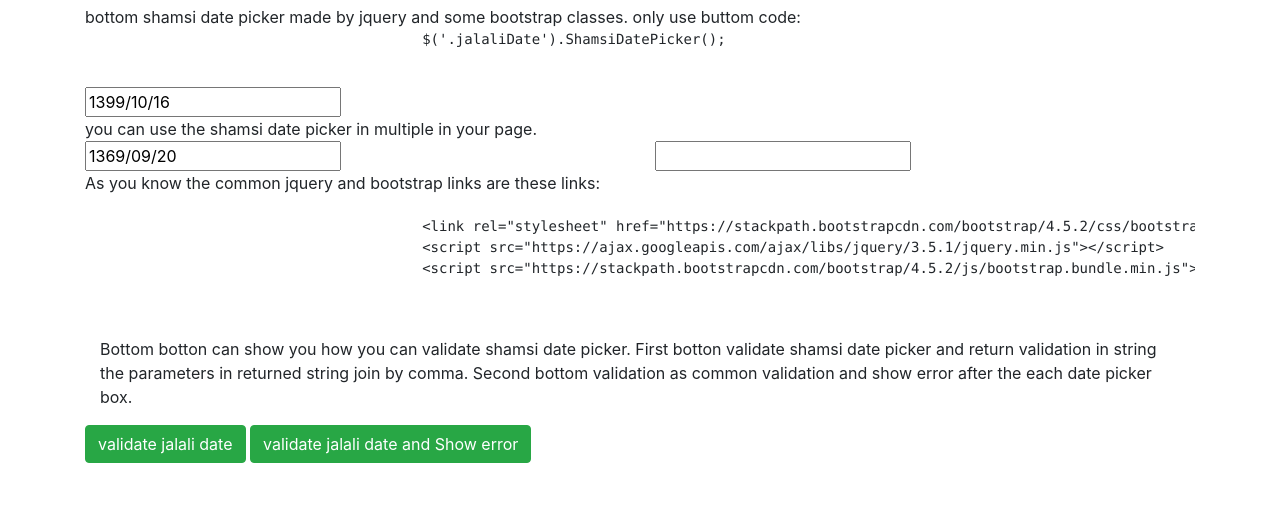
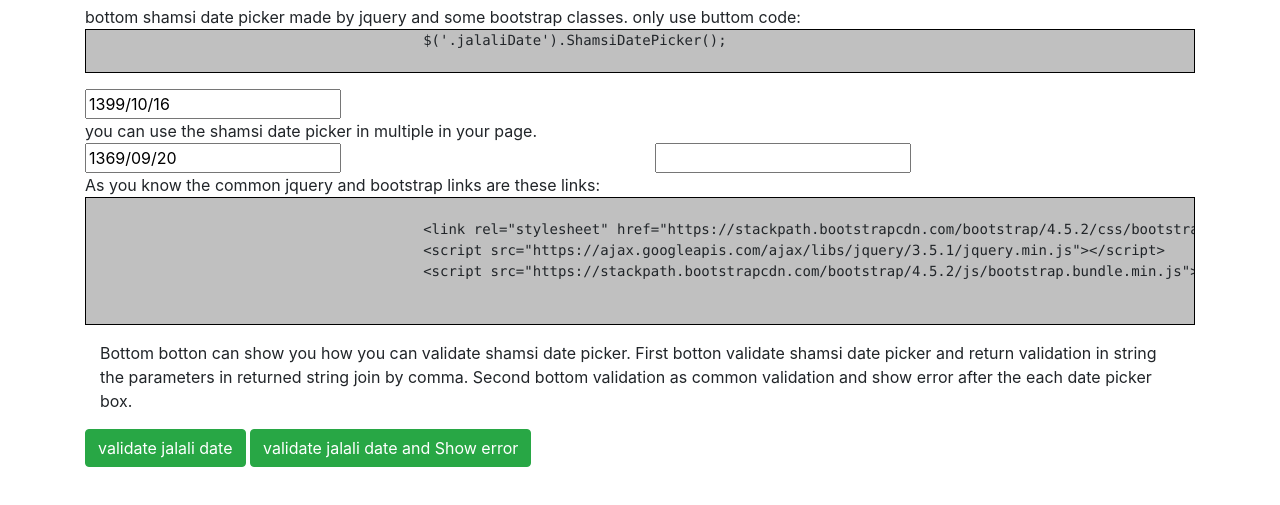
Before and after one commit to rasouliali/rasouliali.github.io-shamsiDatePicker, a plain HTML site: page index.html in a window 1280 px wide. Shown: the part 51-556 px from the top of the page. Drawn offline with nearby package versions, Linux system fonts and the light colour scheme.

Commit message:
Update index.html

```diff
--- a/index.html
+++ b/index.html
@@ -9,7 +9,13 @@
   <script src="https://stackpath.bootstrapcdn.com/bootstrap/4.5.2/js/bootstrap.bundle.min.js"></script>
   <script src="./jalalidatepicker.js"></script>
   <link rel="stylesheet" href="https://pro.fontawesome.com/releases/v5.10.0/css/all.css" integrity="sha384-AYmEC3Yw5cVb3ZcuHtOA93w35dYTsvhLPVnYs9eStHfGJvOvKxVfELGroGkvsg+p" crossorigin="anonymous"/>
-
+  <meta name="author" content="ali.r.programmer@gmail.com">
+  <style>
+	pre{
+		background-color: silver;
+		border: 1px solid black;
+	  }
+  </style>
 </head>
 <body>
 	<div class="container">
```
